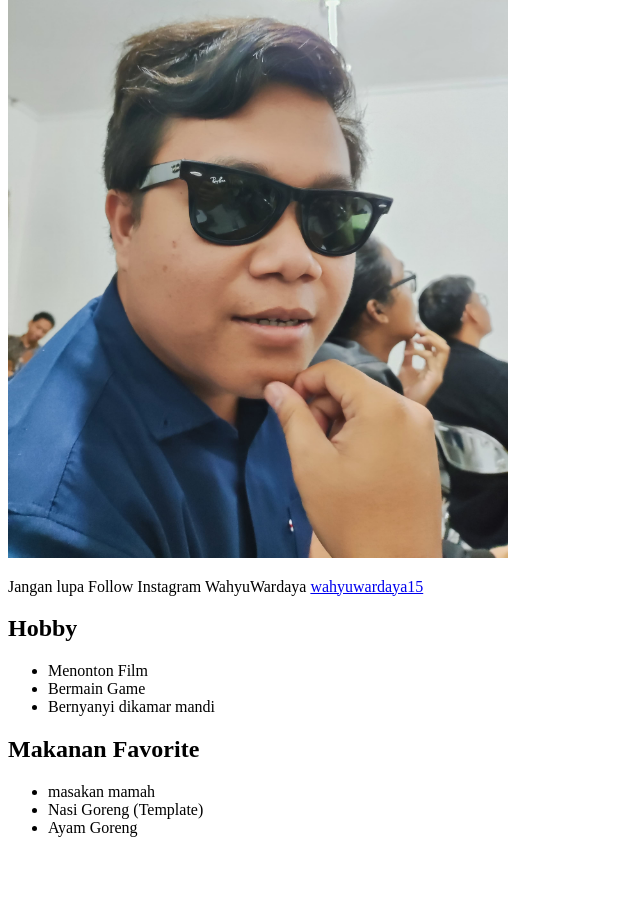
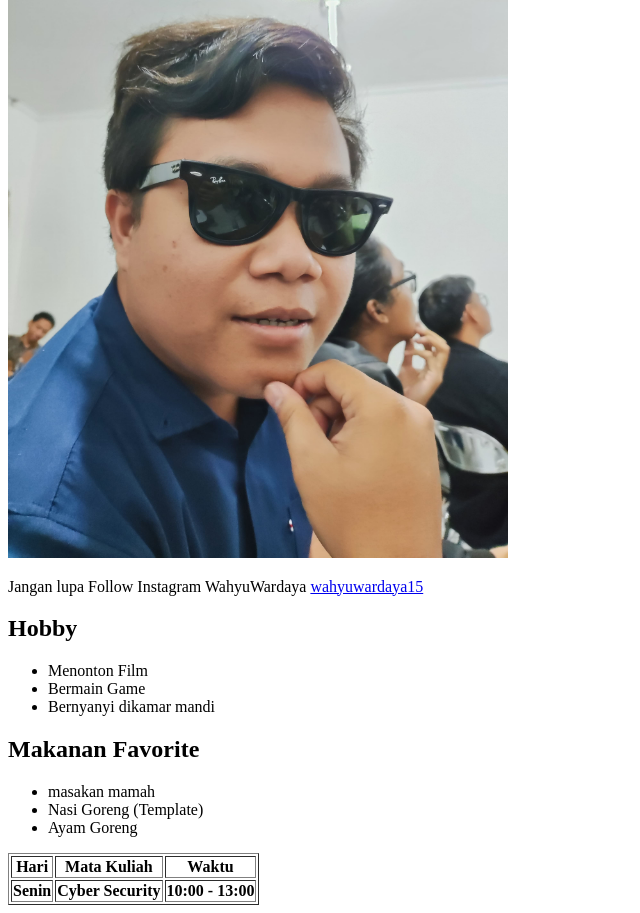
Before and after one commit to WahyuWardaya/Praktikum_Web, a plain HTML site: page index.html in a window 1280 px wide. Shown: the part 405-1318 px from the top of the page, without its empty margins (0-640 px from the left). Before the commit the page ends 1258 px from the top, so only its background shows below. Drawn offline with Linux system fonts and the light colour scheme.

Commit message:
Langkah e. Membuat Tabel

```diff
--- a/index.html
+++ b/index.html
@@ -30,6 +30,7 @@
       <li>Bermain Game</li>
       <li>Bernyanyi dikamar mandi</li>
     </ul>
+
     <!-- Tag List makanan kesukaan -->
     <h2>Makanan Favorite</h2>
     <ul>
@@ -37,5 +38,21 @@
       <li>Nasi Goreng (Template)</li>
       <li>Ayam Goreng</li>
     </ul>
+
+    <!-- Langkah e. Membuat Tabel -->
+    <table border="1">
+      <tr>
+        <th>Hari</th>
+        <th>Mata Kuliah</th>
+        <th>Waktu</th>
+      </tr>
+      <tr>
+        <th>Senin</th>
+        <th>Cyber Security</th>
+        <th>10:00 - 13:00</th>
+      </tr>
+    </table>
+
+    <!-- Langkah f. membuat Formulir -->
   </body>
 </html>
```
